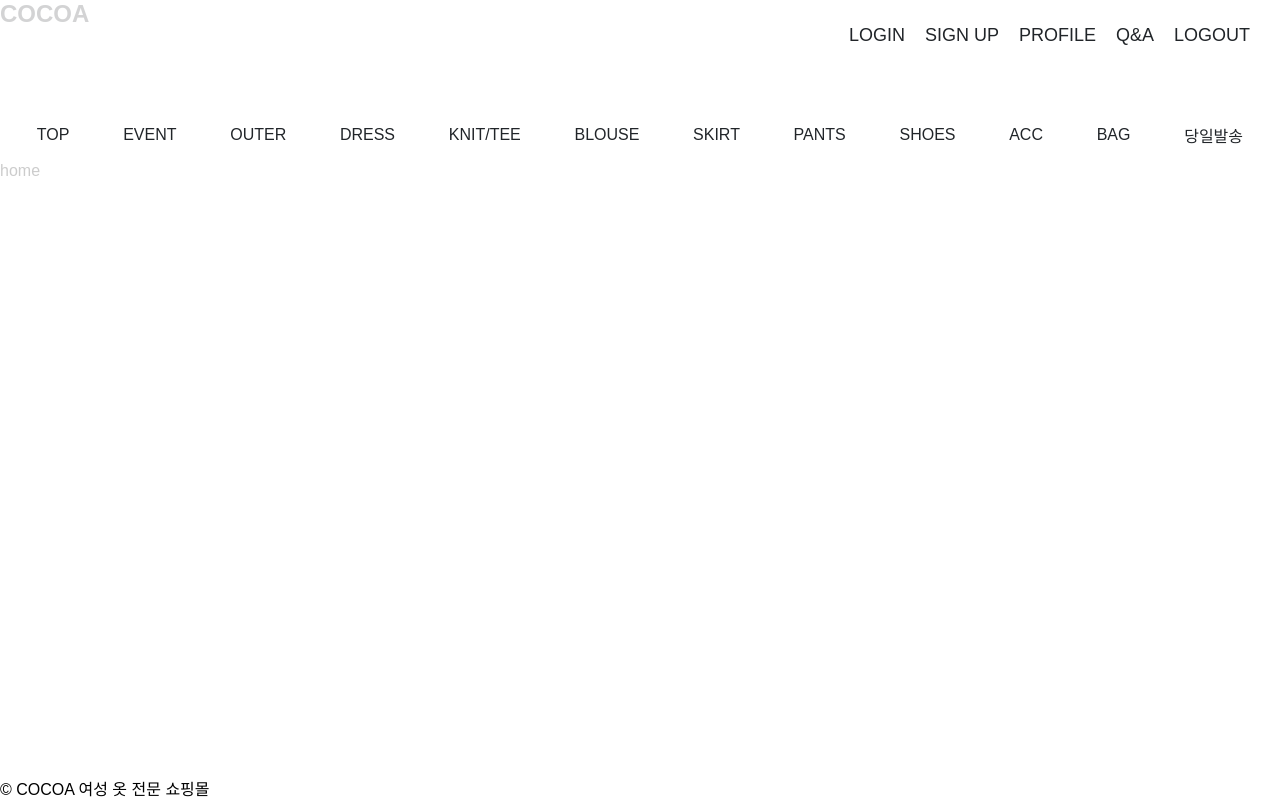
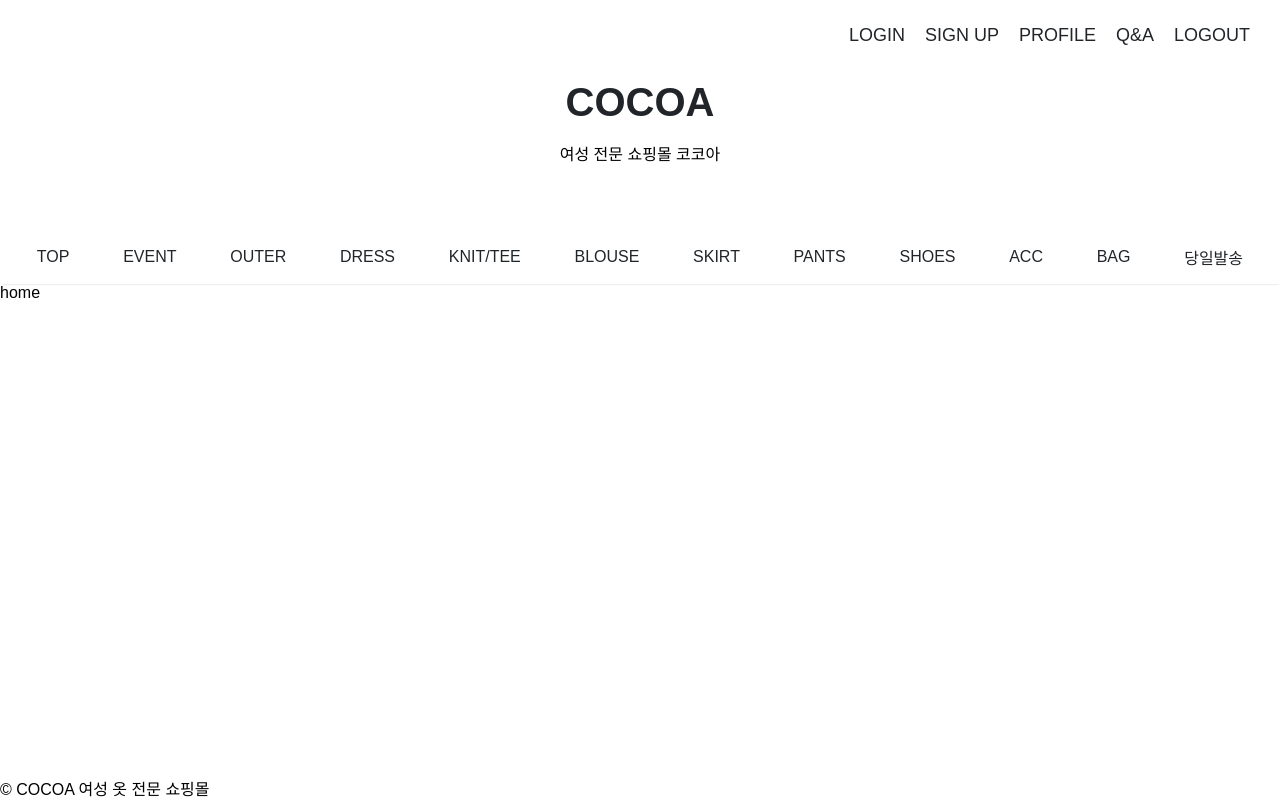
Before and after one commit to taehong9301/COCOA, a React (Create React App) app in the folder frontend/: page / in a window 1280 px wide. Built offline with nearby package versions, Linux system fonts and the light colour scheme; a web font is replaced by a local one.

Commit message:
Add header

```diff
--- a/frontend/public/index.html
+++ b/frontend/public/index.html
@@ -1,5 +1,5 @@
 <!DOCTYPE html>
-<html lang="en">
+<html lang="ko">
   <head>
     <meta charset="utf-8" />
     <link rel="icon" href="%PUBLIC_URL%/favicon.ico" />
--- a/frontend/src/App.js
+++ b/frontend/src/App.js
@@ -5,6 +5,7 @@ import Profile from './member/containers/Profile'
 import NavBar from './common/components/NavBar'
 import Header from './common/components/Header'
 import Footer from './common/components/Footer'
+import Logo from './common/components/Logo'
 
 function App() {
   return (
@@ -12,6 +13,9 @@ function App() {
       <div className="rootContainer">
         {/*헤더*/}
         <Header />
+
+        {/*로고*/}
+        <Logo />
 
         {/*네비게이션*/}
         <NavBar />
--- a/frontend/src/common/components/Header.js
+++ b/frontend/src/common/components/Header.js
@@ -26,9 +26,6 @@ const Header = () => {
           </li>
         </ul>
       </header>
-      <h1 className="logo">
-        <Link to="/">COCOA</Link>
-      </h1>
     </>
   )
 }
--- /dev/null
+++ b/frontend/src/common/components/Logo.js
@@ -0,0 +1,15 @@
+import React from 'react'
+import { Link } from 'react-router-dom'
+
+const Logo = () => {
+  return (
+    <div className="logo">
+      <h1>
+        <Link to="/">COCOA</Link>
+      </h1>
+      <p className="tit">여성 전문 쇼핑몰 코코아</p>
+    </div>
+  )
+}
+
+export default Logo
--- a/frontend/src/common/style/styles.css
+++ b/frontend/src/common/style/styles.css
@@ -14,7 +14,7 @@ header {
   top: 0;
   left: 0;
   width: 100%;
-  height: 200px;
+  height: 80px;
   padding: 20px;
   margin: 0;
   box-sizing: border-box;
@@ -23,6 +23,7 @@ header {
   justify-content: flex-end;
   white-space: nowrap;
   background: rgba(255, 255, 255, 0.8);
+  z-index: 99;
 }
 header .menu {
   padding: 0;
@@ -40,15 +41,28 @@ header .menu li {
   padding: 5px;
   margin: 0 5px;
 }
+
+/* Logo */
 .logo {
+  height: 100px;
+  z-index: 99;
+  margin-top: 80px;
+  display: flex;
+  flex-direction: column;
+  align-items: center;
+  justify-content: center;
+}
+.logo h1 {
   padding: 0;
-  margin: 0 80px 0 0;
-  font-size: 24px;
+  margin: 0;
+  font-size: 2.5em;
+}
+.logo .tit {
 }
 
 /* nav */
 nav {
-  margin-top: 80px;
+  margin-top: 50px;
   top: 80px;
   left: 0;
   position: sticky;
@@ -56,6 +70,7 @@ nav {
   box-sizing: border-box;
   white-space: nowrap;
   padding: 10px;
+  box-shadow: 0 2px 2px -2px rgba(0, 0, 0, 0.2);
 }
 nav ul {
   padding: 0;
```
Also changed, not shown: 1 other file (tests, documents, lock files or other folders).
